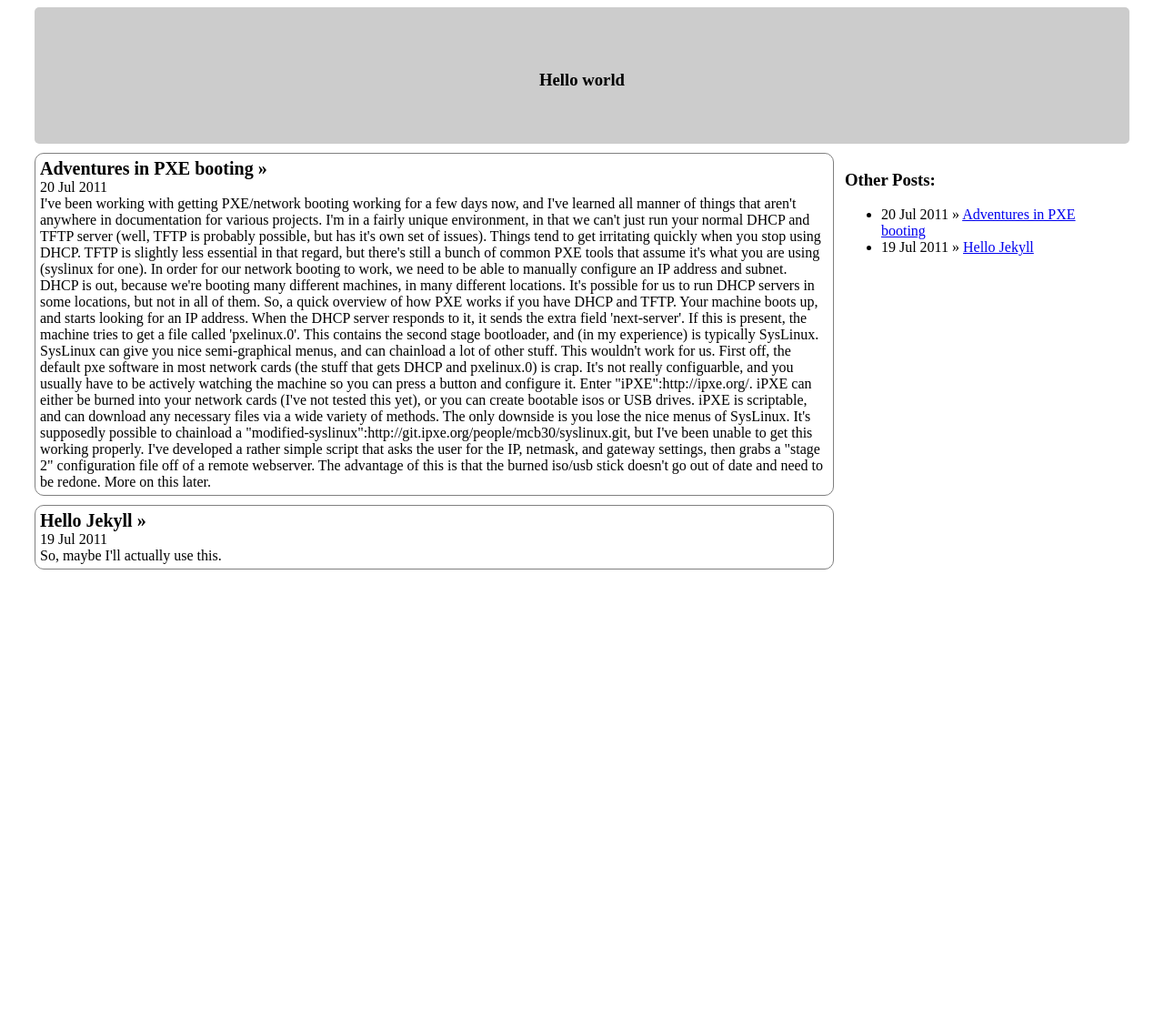
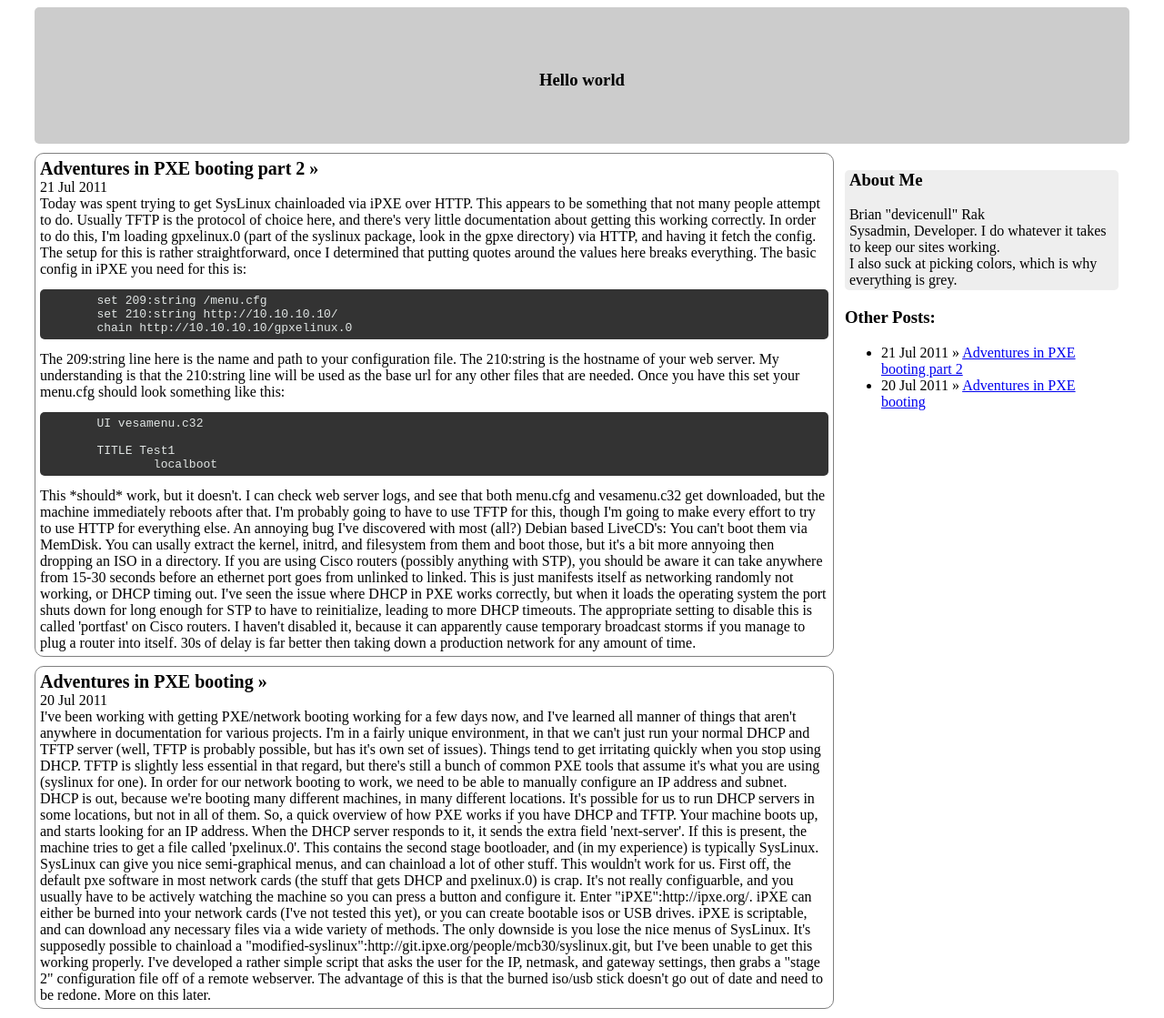
Before and after one commit to devicenull/devicenull.github.com, a Jekyll site: the page built from index.html, in a window 1280 px wide. Shown: the whole page at 91% size. Built offline with Jekyll 4.4.1, drawn with Linux system fonts in a browser that asks for light colours; Markdown is read by kramdown in place of the engine named in the settings; before the commit the page ends 900 px from its top, so only the background shows below that.

Commit message:
Add another post about pxe, play with templating a bit.  Remove test post

```diff
--- a/_layouts/default.html
+++ b/_layouts/default.html
@@ -38,6 +38,13 @@
 			padding-left: 1%;
 		}
 
+		#aboutme
+		{
+			background-color: #EEEEEE;
+			border-radius: 5px;
+			padding: 0 0 2px 5px;
+		}
+
 		.post
 		{
 			border: 1px solid grey;
@@ -57,6 +64,16 @@
 			text-decoration: none;
 			color: black;
 		}
+
+		.code
+		{
+			width: 100%;
+			background-color: #333333;
+			color: #e1e6e5;
+			padding-top: 5px;
+			padding-bottom: 5px;
+			border-radius: 5px;
+		}
 	</style>
 </head>
 <body>
@@ -67,6 +84,12 @@
 		{{ content }}
 	</div>
 	<div id="nav">
+		<div id="aboutme">
+			<h3>About Me</h3>
+			Brian "devicenull" Rak<br>
+			Sysadmin, Developer.  I do whatever it takes to keep our sites working.<br>
+			I also suck at picking colors, which is why everything is grey.
+		</div>
 		<h3>Other Posts:</h3>
 		<ul>
 			{% for post in site.posts %}
--- a/_layouts/post.html
+++ b/_layouts/post.html
@@ -5,6 +5,7 @@ layout: default
 	{{ content }}
 </div>
 
+<!--
 <div id="related">
   <h2>Related Posts</h2>
   <ul class="posts">
@@ -13,3 +14,4 @@ layout: default
     {% endfor %}
   </ul>
 </div>
+-->
--- a/_posts/2011-07-19-hello-jekyll.textile
+++ /dev/null
@@ -1,6 +0,0 @@
----
-layout: post
-title: Hello Jekyll
----
-
-So, maybe I'll actually use this.
--- /dev/null
+++ b/_posts/2011-07-21-adventures-in-pxe-booting-part-2.textile
@@ -0,0 +1,26 @@
+---
+layout: post
+title: Adventures in PXE booting part 2
+---
+
+Today was spent trying to get SysLinux chainloaded via iPXE over HTTP.  This appears to be something that not many people attempt to do.  Usually TFTP is the protocol of choice here, and there's very little documentation about getting this working correctly.  In order to do this, I'm loading gpxelinux.0 (part of the syslinux package, look in the gpxe directory) via HTTP, and having it fetch the config.  The setup for this is rather straightforward, once I determined that putting quotes around the values here breaks everything.  The basic config in iPXE you need for this is:
+
+<pre class="code">
+	set 209:string /menu.cfg
+	set 210:string http://10.10.10.10/
+	chain http://10.10.10.10/gpxelinux.0
+</pre>
+
+The 209:string line here is the name and path to your configuration file.  The 210:string is the hostname of your web server.  My understanding is that the 210:string line will be used as the base url for any other files that are needed.  Once you have this set your menu.cfg should look something like this:
+
+<pre class="code">
+	UI vesamenu.c32
+
+	TITLE Test1
+		localboot
+</pre>
+This *should* work, but it doesn't.  I can check web server logs, and see that both menu.cfg and vesamenu.c32 get downloaded, but the machine immediately reboots after that.  I'm probably going to have to use TFTP for this, though I'm going to make every effort to try to use HTTP for everything else.
+
+An annoying bug I've discovered with most (all?) Debian based LiveCD's: You can't boot them via MemDisk.  You can usally extract the kernel, initrd, and filesystem from them and boot those, but it's a bit more annyoing then dropping an ISO in a directory.
+
+If you are using Cisco routers (possibly anything with STP), you should be aware it can take anywhere from 15-30 seconds before an ethernet port goes from unlinked to linked.  This is just manifests itself as networking randomly not working, or DHCP timing out.  I've seen the issue where DHCP in PXE works correctly, but when it loads the operating system the port shuts down for long enough for STP to have to reinitialize, leading to more DHCP timeouts.  The appropriate setting to disable this is called 'portfast' on Cisco routers.  I haven't disabled it, because it can apparently cause temporary broadcast storms if you manage to plug a router into itself.  30s of delay is far better then taking down a production network for any amount of time.
```
